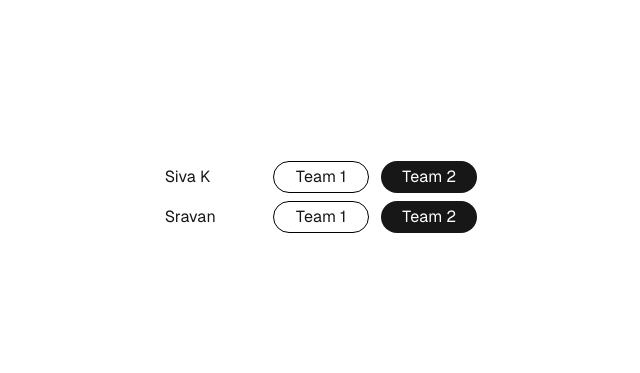
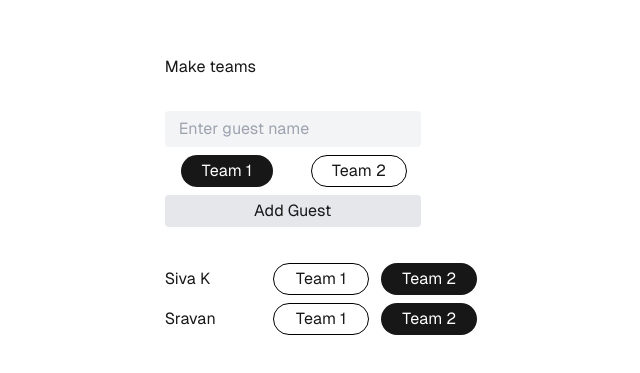
Before and after one commit to rughvi/score-it, a Next.js app: page /teams in a window 1280 px wide. Shown: the part 203-576 px from the top of the page, without its empty margins (319-959 px from the left). Built offline with nearby package versions, Linux system fonts and the light colour scheme.

Commit message:
add guest

```diff
--- a/src/app/teams/page.tsx
+++ b/src/app/teams/page.tsx
@@ -5,6 +5,8 @@ import { TeamPlayer } from "../models/TeamPlayer";
 
 export default function Teams(){
     const [teamPlayers, setTeamPlayers] = useState<TeamPlayer[]>([]);
+    const [guestTeam, setGuestTeam] = useState<GameTeams>(GameTeams.Team1);
+    const [guestName, setGuestName] = useState('');
     useEffect(() => {
         fetch('/people.json')
           .then(response => response.json())
@@ -38,9 +40,48 @@ export default function Teams(){
         setTeamPlayers(tps);
     }
 
+    const onGuestTeamClick = (team: GameTeams) => {
+        setGuestTeam(team);
+    }
+
+    const onAddGuest = () => {
+        let tps = teamPlayers.map(tp => tp);
+        tps.push({
+            id: Math.max(...tps.map(tp => tp.id), 0) + 1,
+            name: guestName,
+            team: guestTeam
+        })
+
+        setTeamPlayers(tps);
+        setGuestName('');
+        setGuestTeam(GameTeams.Team1);
+    };
+
     return(
         <div className="grid grid-rows-[20px_1fr_20px] items-center justify-items-center min-h-screen p-8 pb-20 gap-16 sm:p-20 font-[family-name:var(--font-geist-sans)]">
             <main className="flex flex-col gap-8 row-start-2 items-center sm:items-start">
+                <div>
+                    Make teams
+                </div>
+                <div>
+                    <input className="bg-gray-100 appearance-none border-2 border-gray-100 rounded w-full focus:outline-none focus:bg-white focus:border-black py-1 px-3" name="guestName" placeholder="Enter guest name"
+                        value={guestName}
+                        onChange={(event) => setGuestName(event.target.value)}/>
+                    <div className="grid grid-cols-2 gap-2 justify-items-center items-center py-2">
+                        <div className={`rounded-full border border-solid ${ guestTeam === GameTeams.Team1? 'border-transparent' : 'border-black'} transition-colors flex items-center justify-center ${ guestTeam === GameTeams.Team1 ? 'bg-foreground text-background': '' } gap-2 text-sm sm:text-base h-8 sm:h-8 px-4 sm:px-5`}
+                            onClick={() => onGuestTeamClick(GameTeams.Team1)}>
+                            Team 1
+                        </div>
+
+                        <div className={`rounded-full border border-solid ${ guestTeam === GameTeams.Team2? 'border-transparent' : 'border-black'} transition-colors flex items-center justify-center ${ guestTeam === GameTeams.Team2 ? 'bg-foreground text-background': '' } gap-2 text-sm sm:text-base h-8 sm:h-8 px-4 sm:px-5`}
+                            onClick={() => onGuestTeamClick(GameTeams.Team2)}>
+                            Team 2
+                        </div>
+                    </div>
+                    <div>
+                        <button className="w-full bg-gray-200 rounded border-2 text-sm sm:text-base h-8 sm:h-8" onClick={() => onAddGuest()}>Add Guest</button>
+                    </div>
+                </div>
                 <ul>
                     {teamPlayers.map((tp:TeamPlayer) => (
                     <li key={tp.id}>
```
